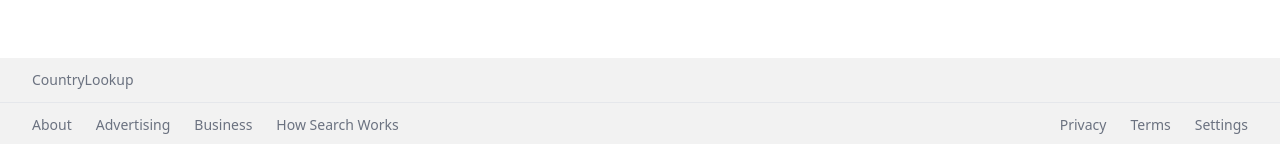
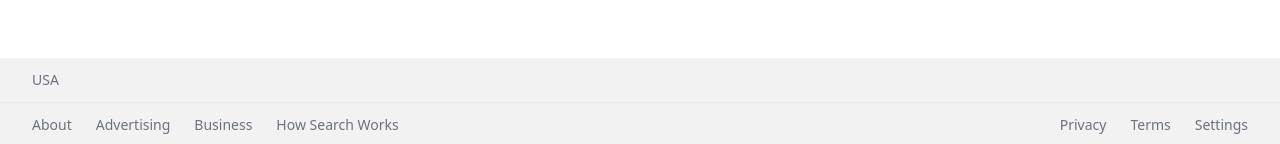
Before and after one commit to damijan0034/google-clone-next13, a Next.js app: page / in a window 1280 px wide. Shown: the part 653-797 px from the top of the page. Built offline with nearby package versions, Linux system fonts and the light colour scheme; no server answers.

Commit message:
add footer component

```diff
--- a/src/components/CountryLookup.jsx
+++ b/src/components/CountryLookup.jsx
@@ -1,7 +1,15 @@
-import React from 'react'
+"use client"
+
+import React, { useEffect, useState } from 'react'
 
 export default function CountryLookup() {
+  const [country,setCountry]=useState("USA");
+  useEffect(()=>{
+    fetch(`https://extreme-ip-lookup.com/json?key=${process.env.NEXT_PUBLIC_IP_API_KEY}`)
+    .then(res=>res.json())
+    .then(data=>setCountry(data.country))
+  },[]);
   return (
-    <div>CountryLookup</div>
+    <div>{country}</div>
   )
 }
```
